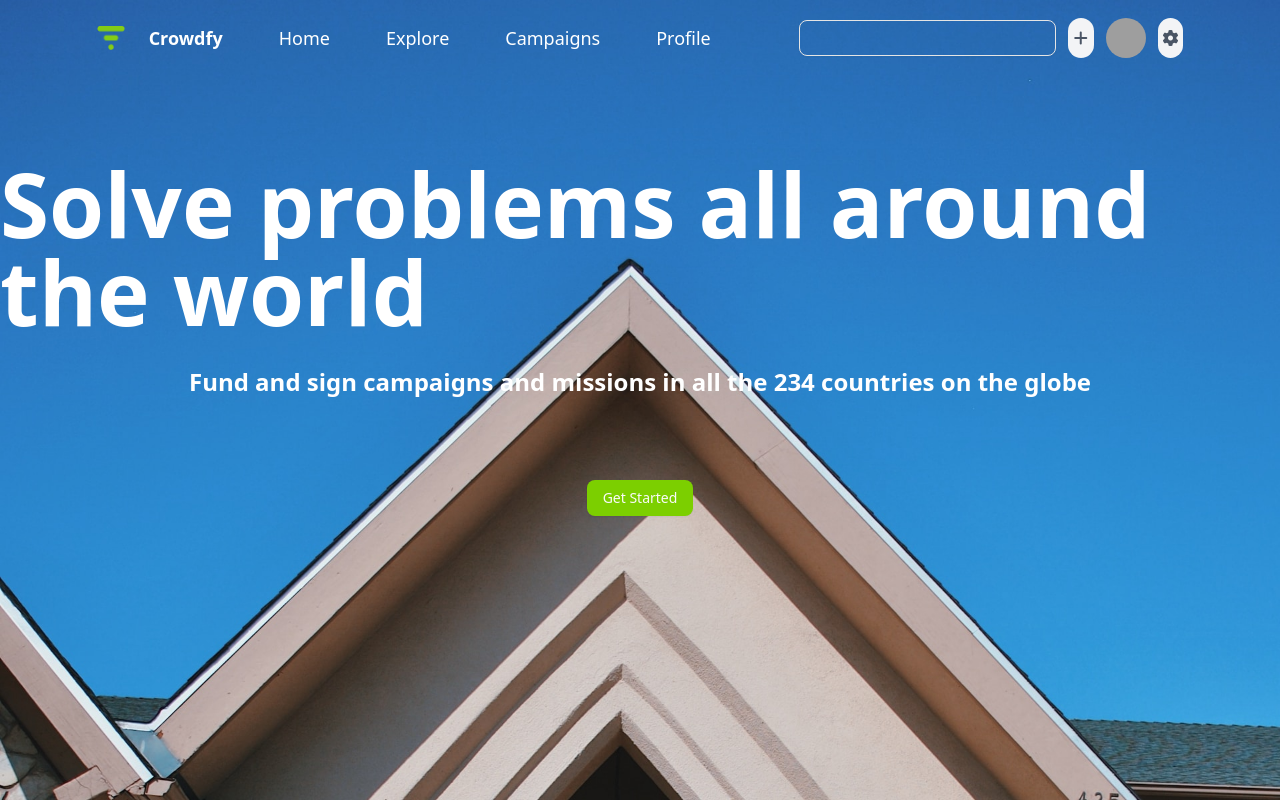
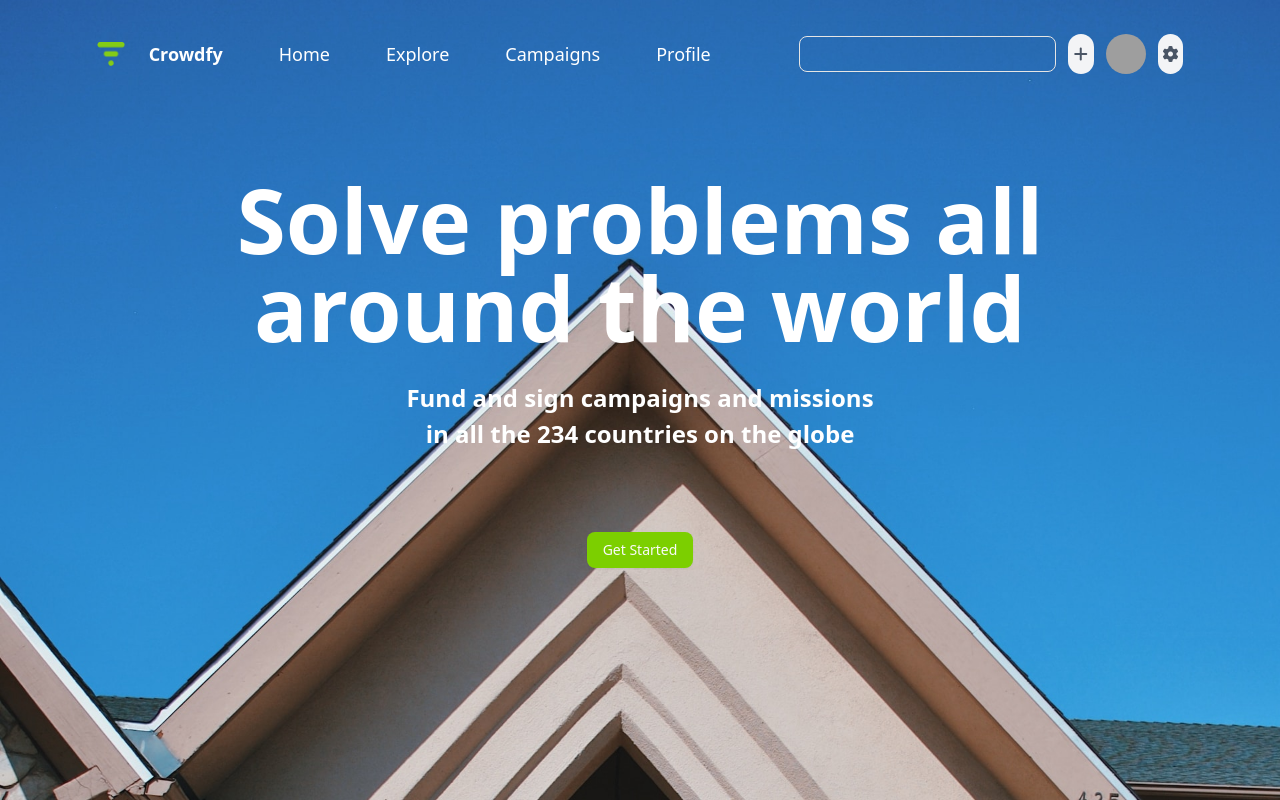
Before and after one commit to GoodFe11ow/CHADcn, a Vue app: page / in a window 1280 px wide. Shown: the top 800 px of the page. Built offline with nearby package versions, Linux system fonts and the light colour scheme; grey boxes are pictures that could not be loaded.

Commit message:
add padding top to explore and small home, header changes

```diff
--- a/src/components/Header.vue
+++ b/src/components/Header.vue
@@ -11,7 +11,7 @@
 </script>
 
 <template>
-  <header class="bg-transparent absolute w-full px-6 py-4 flex justify-evenly items-center">
+  <header class="bg-transparent absolute h-27 w-full px-6 py-4 flex justify-evenly items-center">
 
     <nav class="text-lg flex items-center gap-6">
       <div class="flex items-center gap-2">
--- a/src/components/exploreHeading.vue
+++ b/src/components/exploreHeading.vue
@@ -2,7 +2,7 @@
 import { Button } from '@/components/ui/button'
 </script>
 <template>
-  <div class="mr-16 ml-16 flex justify-center">
+  <div class="mr-16 ml-16 flex justify-center pt-44">
     <div class="flex flex-row w-full justify-between">
       <div>
         <h4 class="font-inter font-semibold text-[30px] text-[#101828]">Explore</h4>
--- a/src/components/homeHero.vue
+++ b/src/components/homeHero.vue
@@ -1,8 +1,8 @@
 <template>
-    <div class="w-full h-[1116px] bg-fixed pt-40" :style="{ backgroundImage: `url(${backgroundImage})`, backgroundSize: 'cover', backgroundRepeat: 'no-repeat', backgroundPosition: 'center' }">
-        <section class="flex flex-col justify-center items-center">
-            <h1 class="text-white text-[89px]/22 font-semibold mb-7">Solve problems all around the world</h1>
-            <p class="text-white text-[24px] font-semibold mb-20">Fund and sign campaigns and missions in all the 234 countries on the globe</p>
+    <div class="w-full h-[1116px] bg-fixed pt-44" :style="{ backgroundImage: `url(${backgroundImage})`, backgroundSize: 'cover', backgroundRepeat: 'no-repeat', backgroundPosition: 'center' }">
+        <section class="flex flex-col justify-center text-center items-center max-w-[1140px] m-auto">
+            <h1 class="text-white text-[89px]/22 font-semibold mb-7 w-220">Solve problems all around the world</h1>
+            <p class="text-white text-[24px] font-semibold mb-20 w-120">Fund and sign campaigns and missions in all the 234 countries on the globe</p>
             <Button class="bg-lime-500 mb-3">Get Started</Button>
         </section>
     </div>
```
